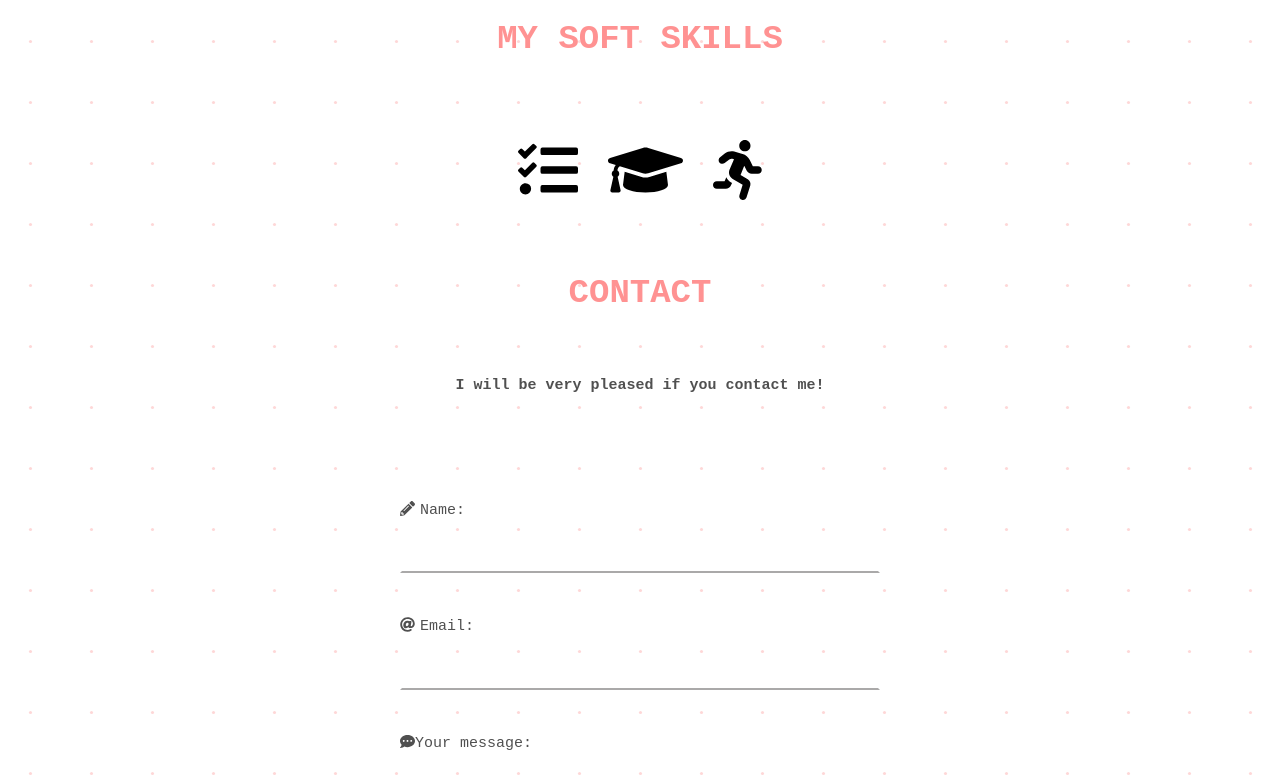
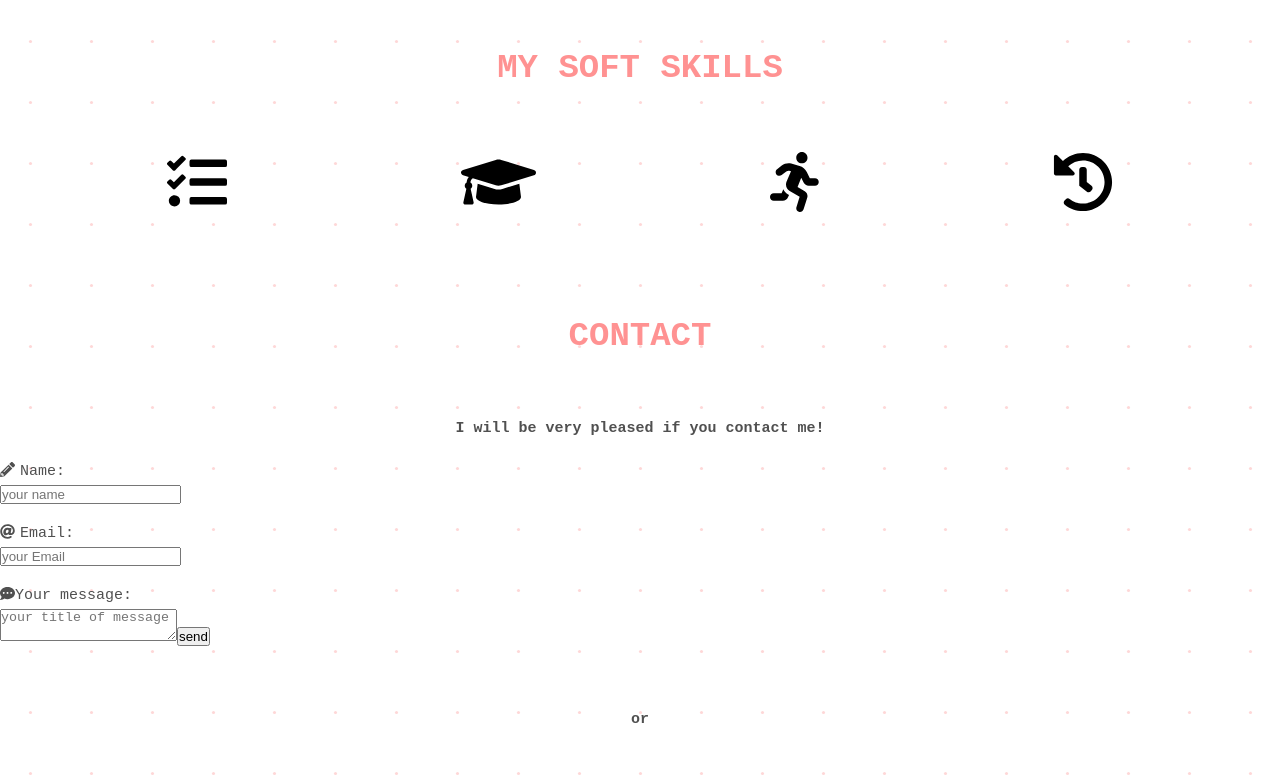
Before and after one commit to martynakiljan/my_portfolio, a React (Create React App) app: page / in a window 1280 px wide. Shown: the part 3100-3882 px from the top of the page. Built offline with nearby package versions, Linux system fonts and the light colour scheme.

Commit message:
install EMAILJS, form validation

```diff
--- a/package.json
+++ b/package.json
@@ -9,6 +9,7 @@
     "@testing-library/jest-dom": "^5.11.9",
     "@testing-library/react": "^11.2.5",
     "@testing-library/user-event": "^12.6.3",
+    "emailjs-com": "^2.6.4",
     "react": "^17.0.1",
     "react-dom": "^17.0.1",
     "react-router-dom": "^5.2.0",
@@ -44,6 +45,7 @@
   },
   "devDependencies": {
     "sass": "^1.32.6",
-    "sass-loader": "^11.0.0"
+    "sass-loader": "^11.0.0",
+    "webpack-node-externals": "^2.5.2"
   }
 }
--- a/src/components/Contact/Form.js
+++ b/src/components/Contact/Form.js
@@ -8,13 +8,18 @@ import {
      Label,
      TextArea
  } from './StyledContactContainer.styled'
-
-
+import useForm from './useForm'
+import validate from './validateInfo'
 
 
 const Form = () => {
+
+
+ const {handleChange, values, handleSubmit, errors} = useForm(validate)
+
+
     return (
-     <FormSection>
+     <form onSubmit={handleSubmit}>
 
           <Label>
                 <FontAwesomeIcon
@@ -24,17 +29,32 @@ const Form = () => {
                 />
                 Name:
           </Label>
-          <Input></Input>
+          <input
+               id="name"
+               type="name"
+               name="name"
+               placeholder="your name"
+               value={values.name}
+               onChange={handleChange}></input>
+               {errors.name && <p className="error">{errors.name}</p>}
 
           <Label>
                <FontAwesomeIcon
                className="iconFontAwesome--form"
                icon={faAt}
-               secondary
+
                />
                 Email:
                </Label>
-          <Input></Input>
+          <input
+            id="email"
+            type="email"
+            name="email"
+            placeholder="your Email"
+            value={values.email}
+            onChange={handleChange}
+            className="input"></input>
+                 {errors.email && <p className="error">{errors.email}</p>}
 
 
 
@@ -47,8 +67,20 @@ const Form = () => {
               Your message:
 
           </Label>
-          <TextArea />
-     </FormSection>
+          <textarea
+             id="textarea"
+             type="textarea"
+             name="textarea"
+             placeholder="your title of message"
+             value={values.textarea}
+             onChange={handleChange}
+             className="input"/>
+                {errors.email && <p className="error">{errors.email}</p>}
+
+
+
+               <button onSubmit={handleSubmit}>send</button>
+     </form>
     )
 }
 
--- /dev/null
+++ b/src/components/Contact/sendEmail.js
@@ -0,0 +1,10 @@
+import emailjs from 'emailjs-com';
+
+
+export default function sendEmail(e) {
+
+
+    return emailjs.sendForm('service_bsc0d7d', 'template_t8qn4h8', e.target, 'user_jBHGH1YMaidwVPHhS30WC')
+
+
+}
--- /dev/null
+++ b/src/components/Contact/useForm.js
@@ -0,0 +1,64 @@
+
+
+import {useState} from 'react'
+
+import sendEmail from './sendEmail'
+
+const useForm = (validate) => {
+
+
+
+    const [values, setValues] = useState({
+       name: '',
+       email: '',
+       textarea: '',
+    })
+    const [errors, setErrors] = useState({})
+
+    const handleChange = e => {
+        const {name, value} = e.target
+        setValues({
+            ...values,
+            [name]: value
+        })
+    }
+
+    const handleSubmit = e => {
+        e.preventDefault()
+
+
+        const err = validate(values);
+        setErrors(err)
+
+
+        if(err.length === 0) {
+            sendEmail(e)
+                .then((result) => {
+                    console.log(result)
+                    e.target.result()
+
+                }, (error) => {
+                    console.log(error.text);
+                });
+
+
+            window.alert('Thanks for your message! :)')
+            setValues({
+               name: '',
+               email: '',
+               textarea: '',
+
+            })
+
+
+        }
+
+
+    }
+
+
+
+    return { handleChange, handleSubmit, values, errors };
+}
+
+export default useForm;
--- /dev/null
+++ b/src/components/Contact/validateInfo.js
@@ -0,0 +1,37 @@
+
+
+export default function validateInfo(values) {
+
+    const errors = {}
+    errors.length = 0
+
+    if(!values.name.trim()) {
+        errors.length+=1
+        errors.name = ' name is required!'
+
+
+    }else if(values.name.length < 3) {
+        errors.name = 'The first name usually has more than 2 letters'
+        errors.length+=1
+    }
+
+
+    if(!values.email) {
+        errors.email = 'Email required!'
+        errors.length+=1
+
+    } else if (!/\S+@\S+\.\S+/.test(values.email)) {
+        errors.email = 'Email address is invalid';
+        errors.length+=1
+
+
+    }
+    if(!values.textarea) {
+        errors.textarea = 'Message is required!'
+        errors.length+=1
+
+    }
+
+    return errors;
+
+}
--- a/src/components/Header/Header.js
+++ b/src/components/Header/Header.js
@@ -14,7 +14,7 @@ import {
 const Header = () => {
   return (
 
-      <HeaderSection  id="home ">
+      <HeaderSection >
           <MainTitle> he </MainTitle>
 
           <Div>
--- a/src/components/Nav/Nav.js
+++ b/src/components/Nav/Nav.js
@@ -23,7 +23,7 @@ const Nav = () => {
     };
 
     return (
-        <NavSection>
+        <NavSection id="home ">
             <BoxForIcons>
                     <CircleForIcon href="#contact">
                         <FontAwesomeIcon
--- a/src/components/Skills/Icons/IconsArraySoftSkills.js
+++ b/src/components/Skills/Icons/IconsArraySoftSkills.js
@@ -1,4 +1,4 @@
-import { faTasks, faGraduationCap, faRunning } from "@fortawesome/free-solid-svg-icons";
+import { faTasks, faGraduationCap, faRunning , faHistory} from "@fortawesome/free-solid-svg-icons";
 
 const IconsArraySoftSkills = [
 
@@ -10,6 +10,9 @@ const IconsArraySoftSkills = [
     },
     {
         icon: faRunning
+    },
+    {
+        icon: faHistory,
     }
 
 ];
--- a/src/components/Skills/Skills.js
+++ b/src/components/Skills/Skills.js
@@ -5,7 +5,8 @@ import IconsArrayHardSkills from '../Skills/Icons/IconsArrayHardSkills'
 import IconsArraySoftSkills from '../Skills/Icons/IconsArraySoftSkills'
 import {
     SkillsSection,
-    InfoForSkills
+    InfoForSkills,
+    ContainerForIcons
 } from './StyledSkillsContainer.styled'
 
 const Skills = () => {
@@ -41,11 +42,16 @@ const Skills = () => {
 
         <InfoForSkills>click the icon!</InfoForSkills>
 
-            {renderIconsHardSkills()}
+        <ContainerForIcons>
+        {renderIconsHardSkills()}
+        </ContainerForIcons>
+
 
        <Title>My soft skills</Title>
 
-            {renderIconsSoftSkills()}
+           <ContainerForIcons>
+           {renderIconsSoftSkills()}
+           </ContainerForIcons>
 
        </SkillsSection>
 
--- a/src/components/Skills/StyledSkillsContainer.styled.js
+++ b/src/components/Skills/StyledSkillsContainer.styled.js
@@ -3,9 +3,6 @@ import styled from 'styled-components';
 
 export const SkillsSection = styled.section`
     min-height: 70vh;
-    display: flex;
-    flex-wrap: wrap;
-    justify-content: center;
     align-items: center;
     padding: 50px;
 
@@ -18,3 +15,12 @@ export const InfoForSkills = styled.p`
 
 
 `;
+
+export const ContainerForIcons = styled.div`
+    display: flex;
+    flex-wrap: wrap;
+    justify-content: space-around;
+    margin-top: 50px;
+    margin-bottom: 40px;
+
+`;
```
Also changed, not shown: src/components/ContentForSkills/ContentForSkills.js (added, +31 -0 lines), 2 other files (tests, documents, lock files or other folders).
